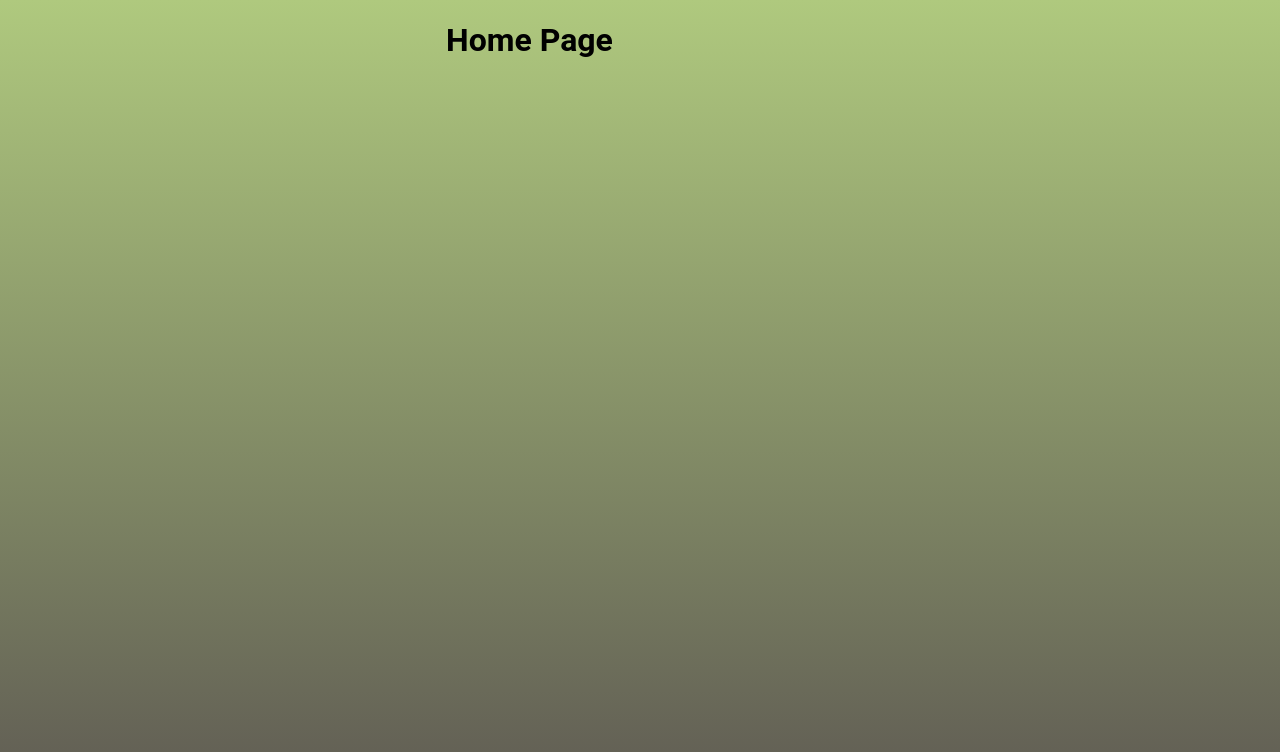
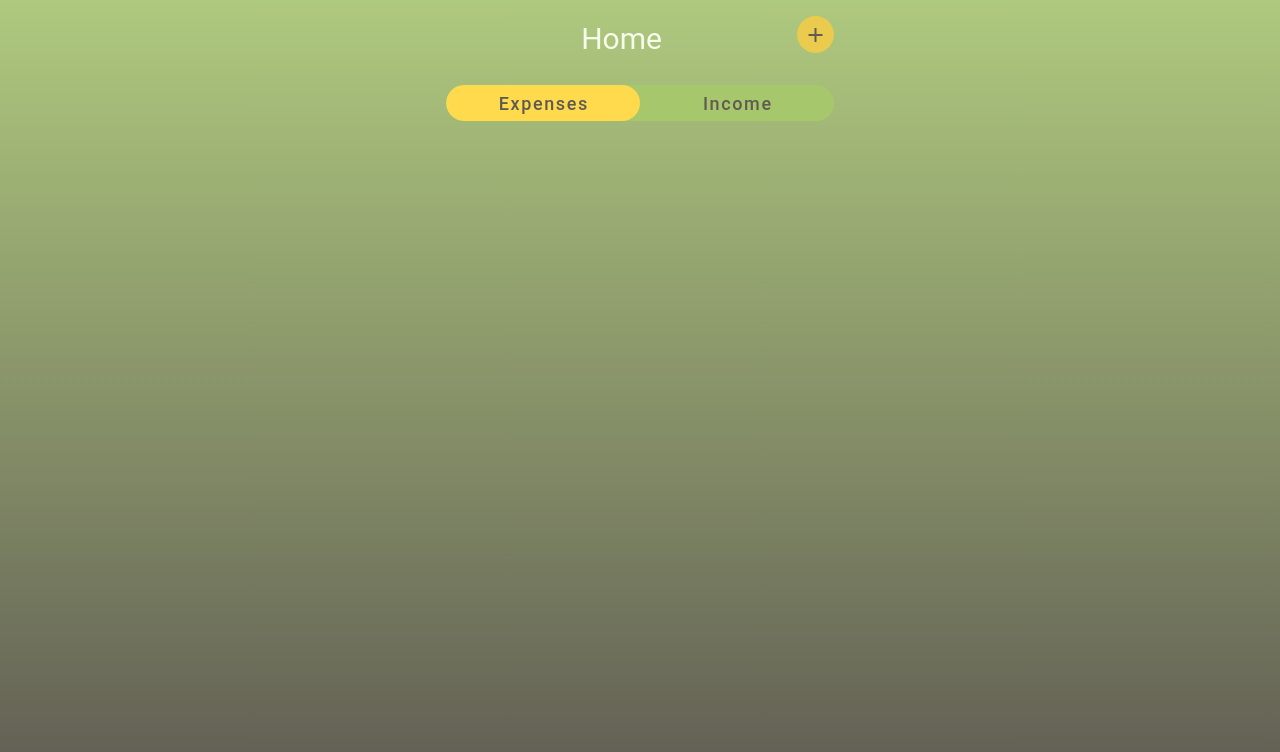
Before and after one commit to shataev/wanna-track-client, a Vue app: page / in a window 1280 px wide. Shown: the top 752 px of the page. Built offline with nearby package versions, Linux system fonts and the light colour scheme.

Commit message:
feat: icons, tabs

```diff
--- a/package.json
+++ b/package.json
@@ -17,6 +17,7 @@
     "vuetify": "^3.3.1"
   },
   "devDependencies": {
+    "@mdi/font": "^7.2.96",
     "@rushstack/eslint-patch": "^1.2.0",
     "@vitejs/plugin-vue": "^4.2.3",
     "@vue/eslint-config-prettier": "^7.1.0",
--- a/src/main.js
+++ b/src/main.js
@@ -11,6 +11,8 @@ import 'vuetify/styles'
 import { createVuetify } from 'vuetify'
 import * as components from 'vuetify/components'
 import * as directives from 'vuetify/directives'
+import '@mdi/font/css/materialdesignicons.css'
+import { aliases, mdi } from 'vuetify/iconsets/mdi'
 
 const vuetify = createVuetify({
   components,
@@ -24,11 +26,18 @@ const vuetify = createVuetify({
           'app-green-darker': '#CAE39D',
           'app-green-lighter': '#A7C76C',
           'app-yellow-darker': '#E1D165',
-          'app-light-lighter': '#FFDA4D',
+          'app-yellow-lighter': '#FFDA4D',
           'app-dark': '#5F5B53',
           'app-link': '#ffda4c'
         }
       }
+    }
+  },
+  icons: {
+    defaultSet: 'mdi',
+    aliases,
+    sets: {
+      mdi
     }
   }
 })
--- a/src/pages/HomePage.vue
+++ /dev/null
@@ -1,15 +0,0 @@
-<template>
-  <h1>
-    Home Page
-  </h1>
-</template>
-
-<script>
-export default {
-  name: "HomePage"
-}
-</script>
-
-<style scoped>
-
-</style>
--- /dev/null
+++ b/src/pages/IncomePage.vue
@@ -0,0 +1,12 @@
+<template>
+  <h1>Income Page</h1>
+  <v-btn>+</v-btn>
+</template>
+
+<script>
+export default {
+  name: 'IncomePage'
+}
+</script>
+
+<style scoped></style>
--- a/src/pages/IncomesPage.vue
+++ /dev/null
@@ -1,15 +0,0 @@
-<template>
-  <h1>
-    Incomes Page
-  </h1>
-</template>
-
-<script>
-export default {
-  name: "IncomesPage"
-}
-</script>
-
-<style scoped>
-
-</style>
--- a/src/router/index.js
+++ b/src/router/index.js
@@ -1,30 +1,29 @@
 import { createRouter, createWebHistory } from 'vue-router'
-import HomePage from "@/pages/HomePage.vue";
-import AuthPage from "@/pages/AuthPage.vue";
-import ExpensesPage from "@/pages/ExpensesPage.vue";
-import IncomePage from "@/pages/IncomesPage.vue";
-import SignInPage from "@/pages/SignInPage.vue";
-import SignUpPage from "@/pages/SignUpPage.vue";
-import NewExpensePage from "@/pages/NewExpensePage.vue";
-import NewIncomePage from "@/pages/NewIncomePage.vue";
+import AuthPage from '@/pages/AuthPage.vue'
+import ExpensesPage from '@/pages/ExpensesPage.vue'
+import IncomePage from '@/pages/IncomePage.vue'
+import SignInPage from '@/pages/SignInPage.vue'
+import SignUpPage from '@/pages/SignUpPage.vue'
+import NewExpensePage from '@/pages/NewExpensePage.vue'
+import NewIncomePage from '@/pages/NewIncomePage.vue'
+import HomeView from '@/views/HomeView.vue'
 
 const router = createRouter({
   history: createWebHistory(import.meta.env.BASE_URL),
   routes: [
     {
       path: '/',
-      name: 'home',
-      component: HomePage,
+      component: HomeView,
       children: [
         {
           path: 'expenses',
           name: 'expenses',
-          component: ExpensesPage,
+          component: ExpensesPage
         },
         {
           path: 'income',
           name: 'income',
-          component: IncomePage,
+          component: IncomePage
         }
       ]
     },
--- a/src/views/HomeView.vue
+++ b/src/views/HomeView.vue
@@ -1,15 +1,69 @@
 <template>
-  <h1>
-    Home
-  </h1>
+  <header class="d-flex mb-6">
+    <h1 class="flex-grow-1 text-center text-app-light title">Home</h1>
+    <v-btn
+      icon="$plus"
+      variant="tonal"
+      class="bg-app-yellow-lighter"
+      height="37"
+      width="37"
+      color="app-dark"
+    ></v-btn>
+  </header>
+  <v-btn-toggle
+    class="text-none app-tabs bg-app-green-lighter"
+    rounded="pill"
+    density="compact"
+    v-model="tab"
+  >
+    <v-btn
+      rounded="pill"
+      to="/expenses"
+      value="expenses"
+      class="app-tabs-button text-none text-app-dark"
+      :class="tabClass('expenses')"
+      >Expenses</v-btn
+    >
+    <v-btn
+      rounded="pill"
+      to="/income"
+      value="income"
+      class="app-tabs-button text-none text-app-dark"
+      :class="tabClass('income')"
+      >Income</v-btn
+    >
+  </v-btn-toggle>
+  <router-view />
 </template>
 
 <script>
 export default {
-  name: "HomeView"
+  name: 'HomeView',
+  data() {
+    return {
+      tab: 'expenses'
+    }
+  },
+  methods: {
+    tabClass(value) {
+      return this.tab === value ? 'bg-app-yellow-lighter' : 'bg-transparent'
+    }
+  }
 }
 </script>
 
-<style scoped>
+<style scoped lang="scss">
+.title {
+  font-size: 30px;
+  font-weight: 400;
+}
 
+.app-tabs {
+  display: flex;
+
+  &-button {
+    flex-basis: 50%;
+    font-size: 18px;
+  }
+}
 </style>
```
Also changed, not shown: 1 other file (tests, documents, lock files or other folders).
